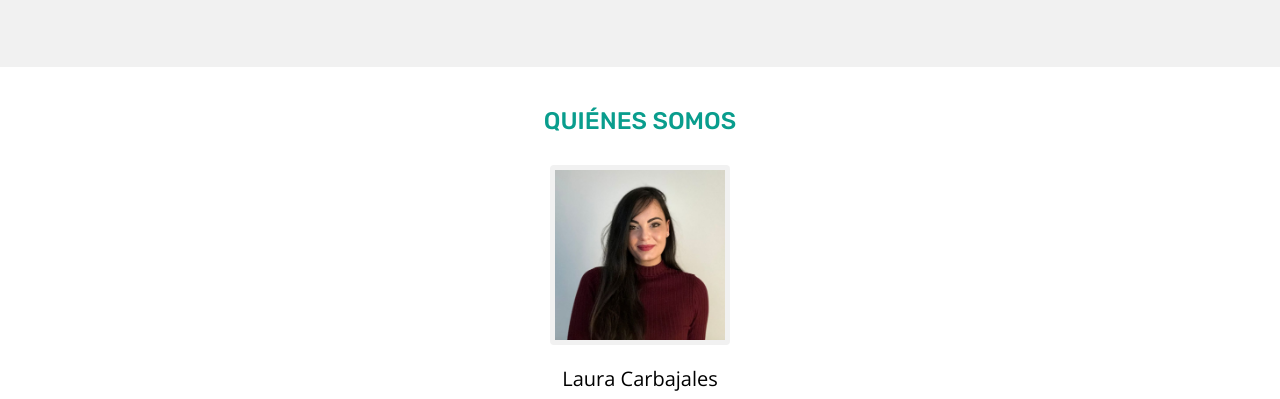
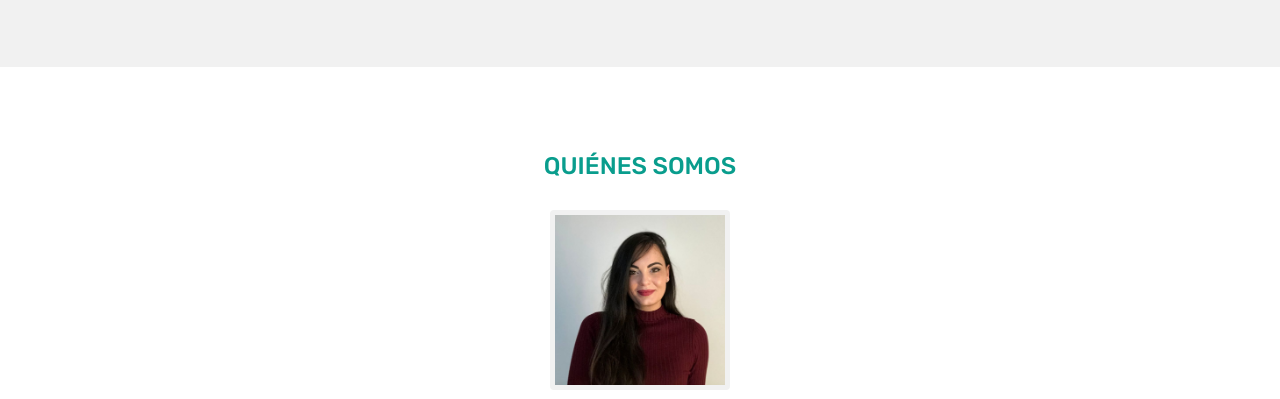
Before and after one commit to Adalab/project-promo-o-module-1-team-4, a plain HTML site: page index.html in a window 1280 px wide. Shown: the part 1440-1839 px from the top of the page. Drawn offline with nearby package versions, Linux system fonts and the light colour scheme.

Commit message:
changes in branch ico

```diff
--- a/css/main.css
+++ b/css/main.css
@@ -274,7 +274,8 @@ section.header__base h1 {
 .link-rrss {
   color: #099d8d;
 }
-/* <!-- ---------- Quiénes somos - Sección ICO ---------- --> */
+/* ========== Fin Sección ICO ==========
+============= Fin Sección ICO ========== */
 
 /* <!-- ---------- Footer - Sección VICTORIA---------- --> */
 
@@ -356,4 +357,7 @@ a:active {
 }
 
 @media all and (min-width: 768px) {
+  .container {
+    margin: 45px;
+  }
 }
```
